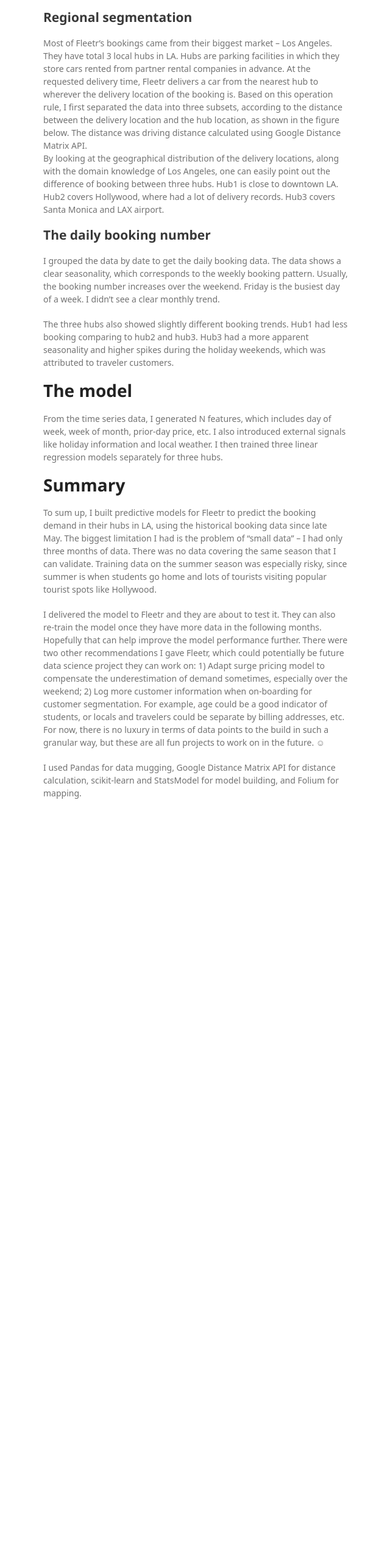
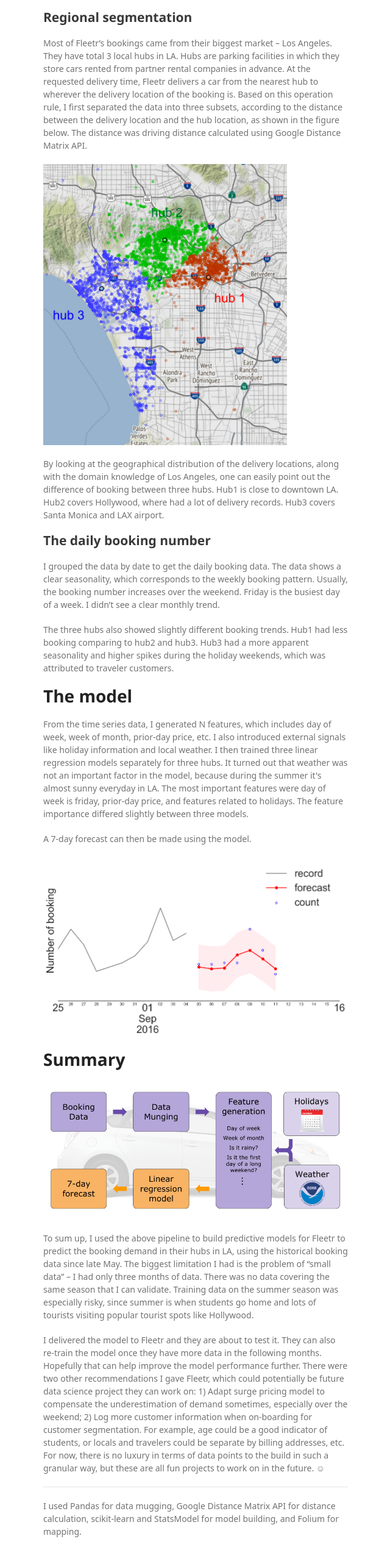
Before and after one commit to shchao53/sk_public, a plain HTML site: page index.html in a window 1280 px wide. Shown: the part 853-3413 px from the top of the page at 61% size, without its empty margins (499-1139 px from the left). Before the commit the page ends 2234 px from the top, so only its background shows below. Drawn offline with Linux system fonts and the light colour scheme; a web font is replaced by a local one.

Commit message:
Create master branch via GitHub

```diff
--- a/index.html
+++ b/index.html
@@ -50,8 +50,11 @@
 <h2>
 <a id="regional-segmentation" class="anchor" href="#regional-segmentation" aria-hidden="true"><span aria-hidden="true" class="octicon octicon-link"></span></a>Regional segmentation</h2>
 
-<p>Most of Fleetr’s bookings came from their biggest market – Los Angeles. They have total 3 local hubs in LA. Hubs are parking facilities in which they store cars rented from partner rental companies in advance. At the requested delivery time, Fleetr delivers a car from the nearest hub to wherever the delivery location of the booking is. Based on this operation rule, I first separated the data into three subsets, according to the distance between the delivery location and the hub location, as shown in the figure below. The distance was driving distance calculated using Google Distance Matrix API.<br>
-By looking at the geographical distribution of the delivery locations, along with the domain knowledge of Los Angeles, one can easily point out the difference of booking between three hubs. Hub1 is close to downtown LA. Hub2 covers Hollywood, where had a lot of delivery records. Hub3 covers Santa Monica and LAX airport.  </p>
+<p>Most of Fleetr’s bookings came from their biggest market – Los Angeles. They have total 3 local hubs in LA. Hubs are parking facilities in which they store cars rented from partner rental companies in advance. At the requested delivery time, Fleetr delivers a car from the nearest hub to wherever the delivery location of the booking is. Based on this operation rule, I first separated the data into three subsets, according to the distance between the delivery location and the hub location, as shown in the figure below. The distance was driving distance calculated using Google Distance Matrix API.  </p>
+
+<p><img src="https://raw.githubusercontent.com/shchao53/sk_public/master/image/map.png" width="400" align="middle"></p>
+
+<p>By looking at the geographical distribution of the delivery locations, along with the domain knowledge of Los Angeles, one can easily point out the difference of booking between three hubs. Hub1 is close to downtown LA. Hub2 covers Hollywood, where had a lot of delivery records. Hub3 covers Santa Monica and LAX airport.  </p>
 
 <h2>
 <a id="the-daily-booking-number" class="anchor" href="#the-daily-booking-number" aria-hidden="true"><span aria-hidden="true" class="octicon octicon-link"></span></a>The daily booking number</h2>
@@ -63,16 +66,24 @@
 <h1>
 <a id="the-model" class="anchor" href="#the-model" aria-hidden="true"><span aria-hidden="true" class="octicon octicon-link"></span></a>The model</h1>
 
-<p>From the time series data, I generated N features, which includes day of week, week of month, prior-day price, etc. I also introduced external signals like holiday information and local weather. I then trained three linear regression models separately for three hubs. </p>
+<p>From the time series data, I generated N features, which includes day of week, week of month, prior-day price, etc. I also introduced external signals like holiday information and local weather. I then trained three linear regression models separately for three hubs. It turned out that weather was not an important factor in the model, because during the summer it's almost sunny everyday in LA. The most important features were day of week is friday, prior-day price, and features related to holidays. The feature importance differed slightly between three models. </p>
+
+<p>A 7-day forecast can then be made using the model.  </p>
+
+<p><img src="https://raw.githubusercontent.com/shchao53/sk_public/master/image/forecasting.png" width="600" align="middle"></p>
 
 <h1>
 <a id="summary" class="anchor" href="#summary" aria-hidden="true"><span aria-hidden="true" class="octicon octicon-link"></span></a>Summary</h1>
 
-<p>To sum up, I built predictive models for Fleetr to predict the booking demand in their hubs in LA, using the historical booking data since late May. The biggest limitation I had is the problem of “small data” – I had only three months of data. There was no data covering the same season that I can validate. Training data on the summer season was especially risky, since summer is when students go home and lots of tourists visiting popular tourist spots like Hollywood. </p>
+<p><img src="https://raw.githubusercontent.com/shchao53/sk_public/master/image/pipeline.png" width="600" align="middle"></p>
+
+<p>To sum up, I used the above pipeline to build predictive models for Fleetr to predict the booking demand in their hubs in LA, using the historical booking data since late May. The biggest limitation I had is the problem of “small data” – I had only three months of data. There was no data covering the same season that I can validate. Training data on the summer season was especially risky, since summer is when students go home and lots of tourists visiting popular tourist spots like Hollywood. </p>
 
 <p>I delivered the model to Fleetr and they are about to test it. They can also re-train the model once they have more data in the following months. Hopefully that can help improve the model performance further. There were two other recommendations I gave Fleetr, which could potentially be future data science project they can work on: 1) Adapt surge pricing model to compensate the underestimation of demand sometimes, especially over the weekend; 2) Log more customer information when on-boarding for customer segmentation. For example, age could be a good indicator of students, or locals and travelers could be separate by billing addresses, etc. For now, there is no luxury in terms of data points to the build in such a granular way, but these are all fun projects to work on in the future. ☺</p>
 
-<p>I used Pandas for data mugging, Google Distance Matrix API for distance calculation, scikit-learn and StatsModel for model building, and Folium for mapping. </p>
+<hr>
+
+<p>I used Pandas for data mugging, Google Distance Matrix API for distance calculation, scikit-learn and StatsModel for model building, and Folium for mapping.</p>
       </section>
       <footer>
         <p>This project is maintained by <a href="https://github.com/shchao53">shchao53</a></p>
```
Also changed, not shown: params.json (+1 -1 lines).
